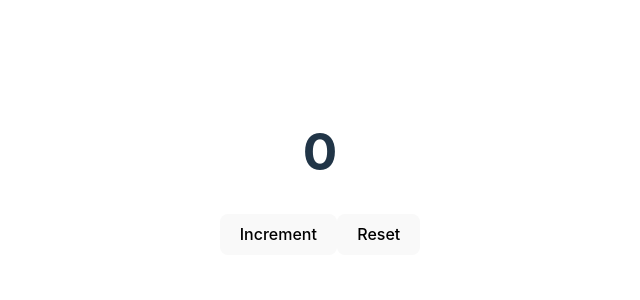
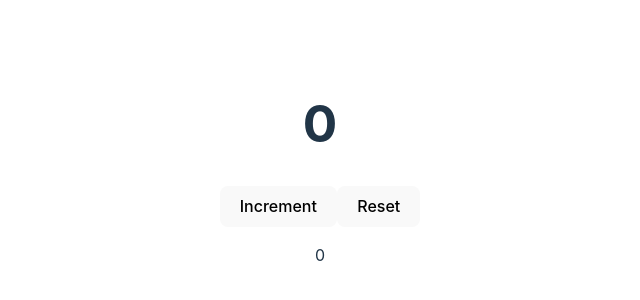
Before and after one commit to shtanriverdi/typescript-fundamentals, a React (Vite) app: page / in a window 1280 px wide. Shown: the part 228-528 px from the top of the page, without its empty margins (320-960 px from the left). Built offline with nearby package versions, Linux system fonts and the light colour scheme.

Commit message:
Aloow null type for state

```diff
--- a/src/App.tsx
+++ b/src/App.tsx
@@ -5,14 +5,19 @@ function App() {
   /* This count can be number or null
     useState<number | null>
   */
-  const [count, setCount] = useState<number | null>(0)
+  const [sampleState, setSampleState] = useState<string | null>("0")
+  const handleSampleState = () => {
+    setSampleState(null);
+  }
+
+  const [count, setCount] = useState<number>(0)
 
   const handleCount = () => {
     setCount(count + 1);
   }
 
   const handleReset = () => {
-    setCount(null);
+    setCount(0);
   }
 
   return (
@@ -20,6 +25,7 @@ function App() {
       <h1>{count}</h1>
       <button onClick={handleCount}>Increment</button>
       <button onClick={handleReset}>Reset</button>
+      <p onClick={handleSampleState}>{sampleState}</p>
     </>
   )
 }
```
